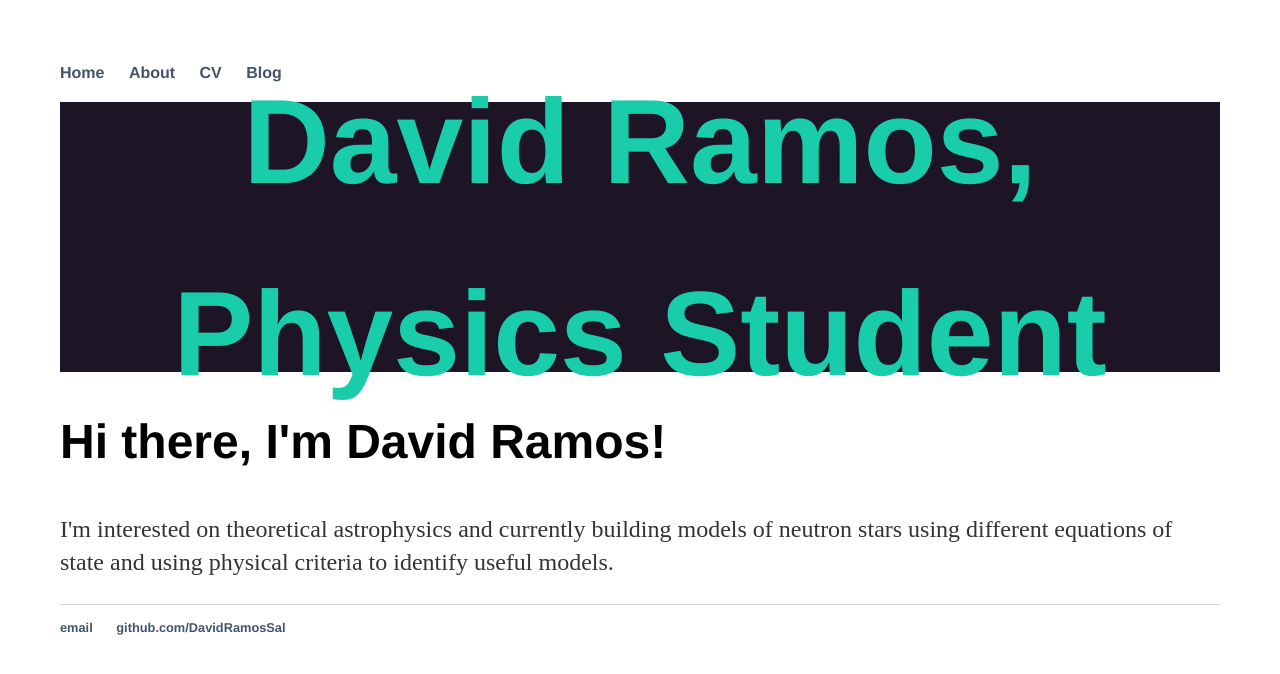
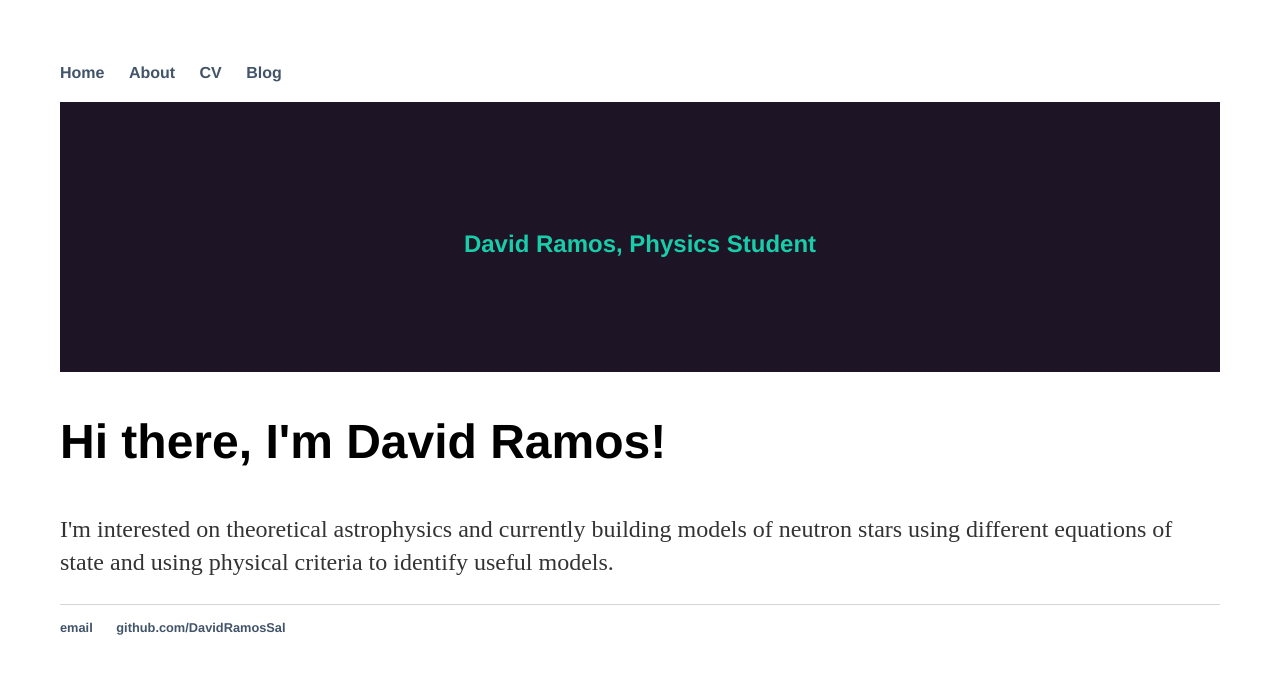
Before and after one commit to DavidRamosSal/DavidRamosSal.github.io, a Jekyll site: the page built from index.html, in a window 1280 px wide. Shown: the top 674 px of the page. Built offline with Jekyll 4.4.1, drawn with Linux system fonts in a browser that asks for light colours.

Commit message:
Update main.css

```diff
--- a/css/main.css
+++ b/css/main.css
@@ -20,7 +20,7 @@ a {
 a1 {
     text-decoration: none;
     color: #19CCAA;
-    font-size: 2.5em
+    font-size: 0.5em
 }
 a:hover {
     text-decoration: underline;
```
